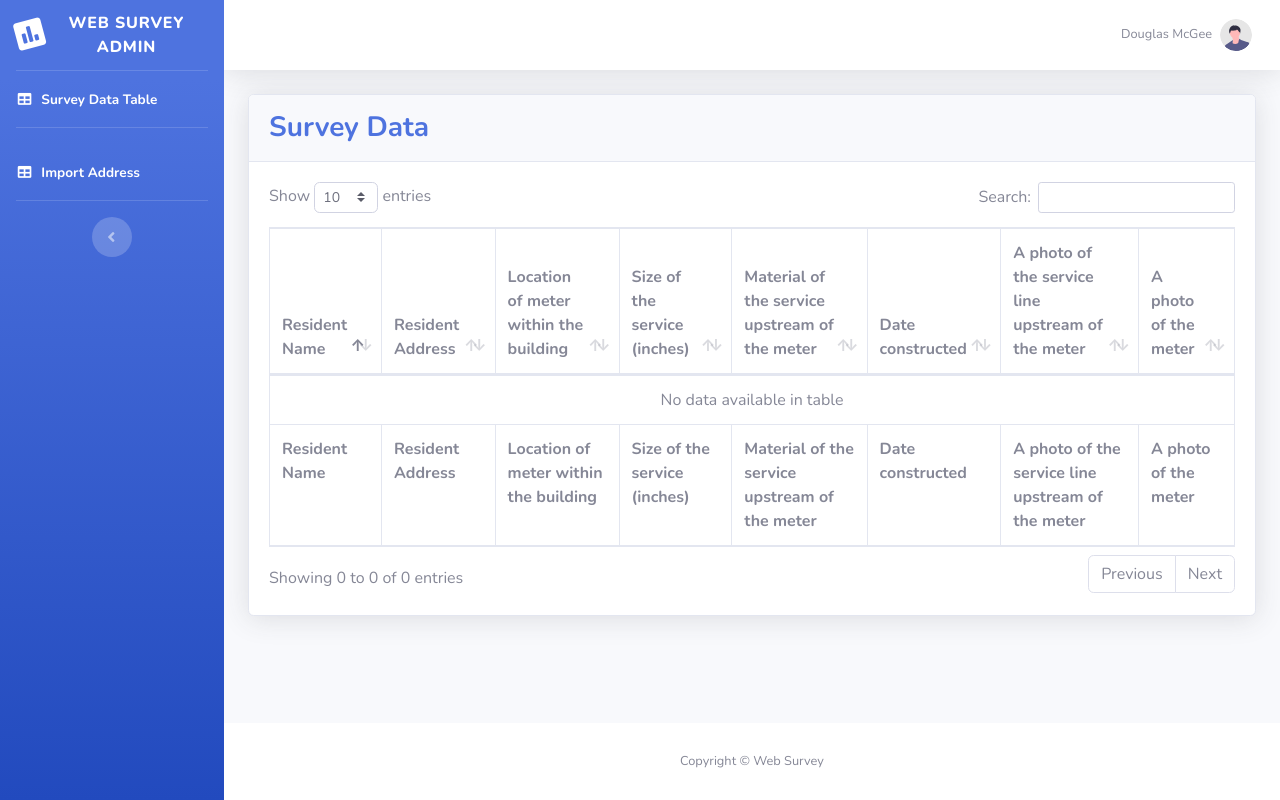
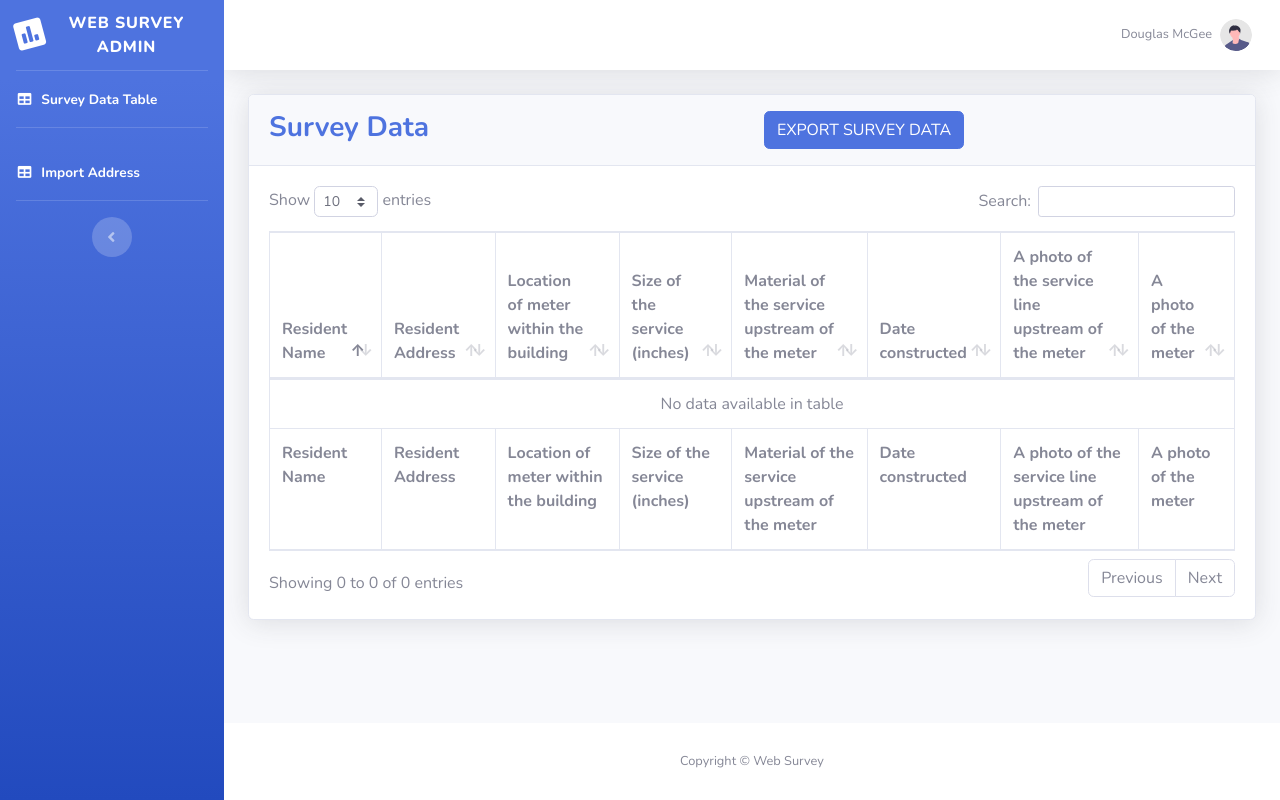
Before and after one commit to tanu2022/web_survey, a PHP site: page /web_survey/tables.php in a window 1280 px wide. Run offline with PHP 8.4, Linux system fonts and the light colour scheme; data that the repository does not hold is empty.

Commit message:
export btn done

```diff
--- a/export_survey.php
+++ b/export_survey.php
@@ -53,5 +53,9 @@ if (!empty($surveyData->num_rows)) {
 		$writer = new Xlsx($spreadsheet);
 
 	// Save .xlsx file to the current directory
-	$writer->save('survey.xlsx');
+	//$writer->save('survey.xlsx');
+	$fileName = 'survey.xlsx';
+	header('Content-Type: application/vnd.openxmlformats-officedocument.spreadsheetml.sheet');
+        header('Content-Disposition: attachment; filename="'. urlencode($fileName).'"');
+        $writer->save('php://output');
 }
--- a/tables.php
+++ b/tables.php
@@ -19,7 +19,14 @@ include('admin_header.php');
                     <!-- DataTales Example -->
                     <div class="card shadow mb-4">
                         <div class="card-header py-3">
-                            <h3 class="m-0 font-weight-bold text-primary">Survey Data</h3>
+							<div class="row">
+								<div class="col-md-6">
+									<h3 class="m-0 font-weight-bold text-primary">Survey Data</h3>
+								</div>
+								<div class="col-md-6">
+									<a href="export_survey.php" class="btn btn-primary">EXPORT SURVEY DATA</a>
+								</div>
+							</div>
                         </div>
                         <div class="card-body">
                             <div class="table-responsive">
```
Also changed, not shown: index.php (+5 -5 lines), survey_images/survey_10/1648533229user-img.png.png (added), survey_images/survey_11/1648533464logo.png (added), survey_images/survey_11/1648533464user-img.png (added), survey_images/survey_91648533100logo.png.png (added), 1 other file.
